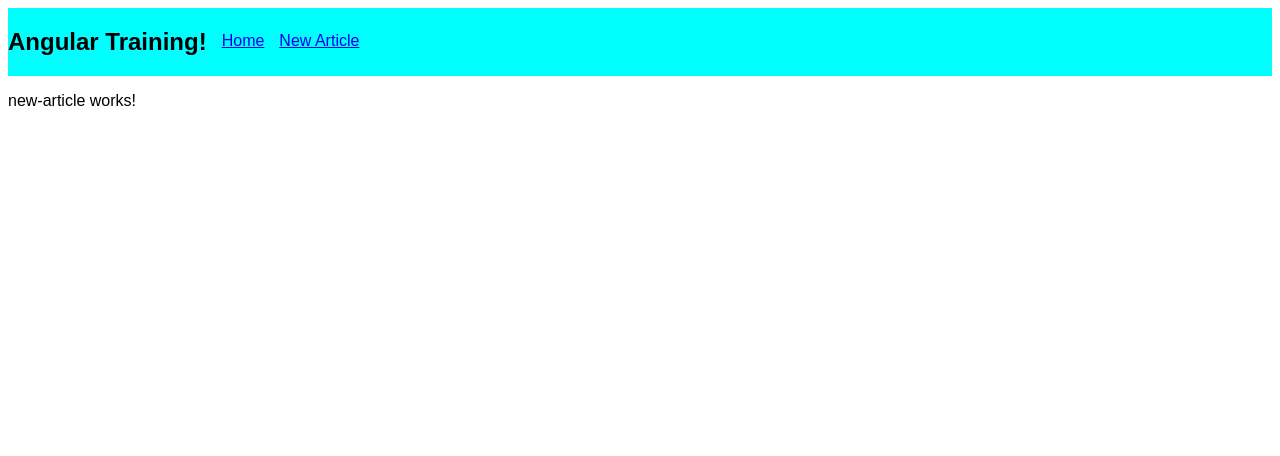
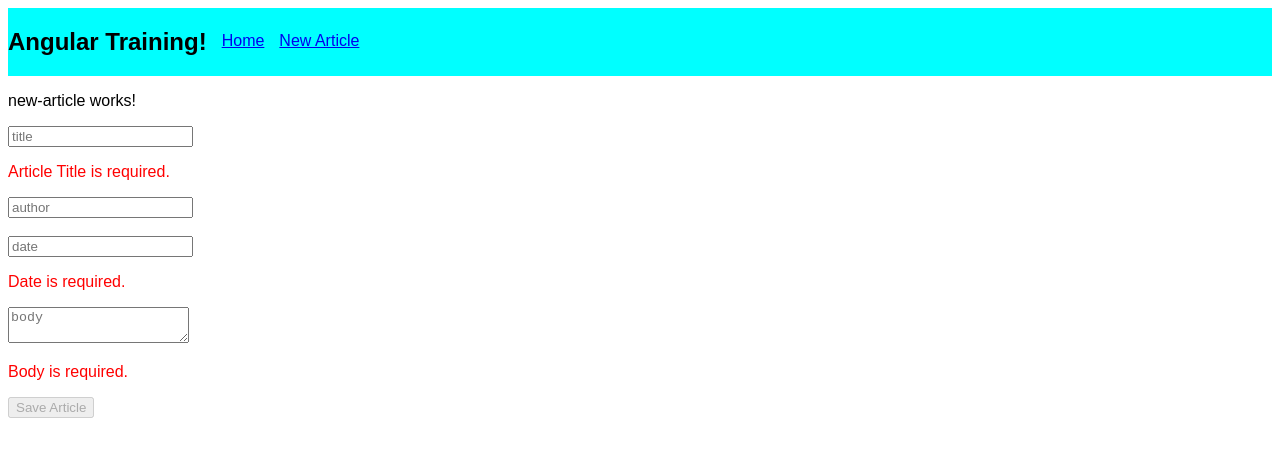
Before and after one commit to rangle/ng-blog-live-code, an Angular app: page /new-article in a window 1280 px wide. Shown: the top 456 px of the page. Built offline with nearby package versions, Linux system fonts and the light colour scheme.

Commit message:
Implementing Forms

```diff
--- a/src/app/app.module.ts
+++ b/src/app/app.module.ts
@@ -1,6 +1,7 @@
 import { BrowserModule } from '@angular/platform-browser';
 import { HttpClientModule } from '@angular/common/http';
 import { NgModule } from '@angular/core';
+import { ReactiveFormsModule } from '@angular/forms';
 
 import { AppRoutingModule } from './app-routing.module';
 import { AppComponent } from './app.component';
@@ -19,7 +20,7 @@ import { NewArticleComponent } from './new-article/new-article.component';
     HomeComponent,
     NewArticleComponent,
   ],
-  imports: [BrowserModule, AppRoutingModule, HttpClientModule],
+  imports: [BrowserModule, AppRoutingModule, HttpClientModule, ReactiveFormsModule],
   providers: [],
   bootstrap: [AppComponent],
 })
--- a/src/app/new-article/new-article.component.html
+++ b/src/app/new-article/new-article.component.html
@@ -1 +1,23 @@
 <p>new-article works!</p>
+
+<form [formGroup]="articleFormGroup" (submit)="saveArticle()">
+  <input formControlName="title" placeholder="title" />
+  <span *ngIf="articleFormGroup.controls.title.valid === false">
+    <p class="error" *ngIf="articleFormGroup.controls.title.errors.required">Article Title is required.</p>
+    <p class="error" *ngIf="articleFormGroup.controls.title.errors.minlength">Min Length should be 10 chars.</p>
+  </span>
+  <input formControlName="author" placeholder="author" /><br /><br />
+
+  <input formControlName="date" placeholder="date" />
+  <span *ngIf="articleFormGroup.controls.date.valid === false">
+    <p class="error" *ngIf="articleFormGroup.controls.date.errors.required">Date is required.</p>
+  </span>
+
+  <textarea formControlName="body" placeholder="body"></textarea>
+  <span *ngIf="articleFormGroup.controls.body.valid === false">
+    <p class="error" *ngIf="articleFormGroup.controls.body.errors.required">Body is required.</p>
+    <p class="error" *ngIf="articleFormGroup.controls.body.errors.minlength">Min Length should be 10 chars.</p>
+  </span>
+
+  <button type="submit" [disabled]="!articleFormGroup.valid">Save Article</button>
+</form>
--- a/src/app/new-article/new-article.component.scss
+++ b/src/app/new-article/new-article.component.scss
@@ -0,0 +1,3 @@
+.error {
+  color: red;
+}
--- a/src/app/new-article/new-article.component.ts
+++ b/src/app/new-article/new-article.component.ts
@@ -1,15 +1,32 @@
 import { Component, OnInit } from '@angular/core';
+import { FormGroup, FormControl, Validators, FormBuilder } from '@angular/forms';
 
 @Component({
   selector: 'app-new-article',
   templateUrl: './new-article.component.html',
-  styleUrls: ['./new-article.component.scss']
+  styleUrls: ['./new-article.component.scss'],
 })
 export class NewArticleComponent implements OnInit {
+  articleFormGroup: FormGroup;
 
-  constructor() { }
+  constructor(private formBuilder: FormBuilder) {}
 
   ngOnInit() {
+    // this.articleFormGroup = new FormGroup({
+    //   title: new FormControl('', [Validators.required, Validators.minLength(10)]),
+    //   author: new FormControl(''),
+    //   body: new FormControl('', [Validators.required, Validators.minLength(10)]),
+    //   date: new FormControl('', [Validators.required]),
+    // });
+    this.articleFormGroup = this.formBuilder.group({
+      title: ['', [Validators.required, Validators.minLength(10)]],
+      author: [''],
+      body: ['', [Validators.required, Validators.minLength(10)]],
+      date: ['', [Validators.required]],
+    });
   }
 
+  saveArticle() {
+    console.log(this.articleFormGroup);
+  }
 }
```
